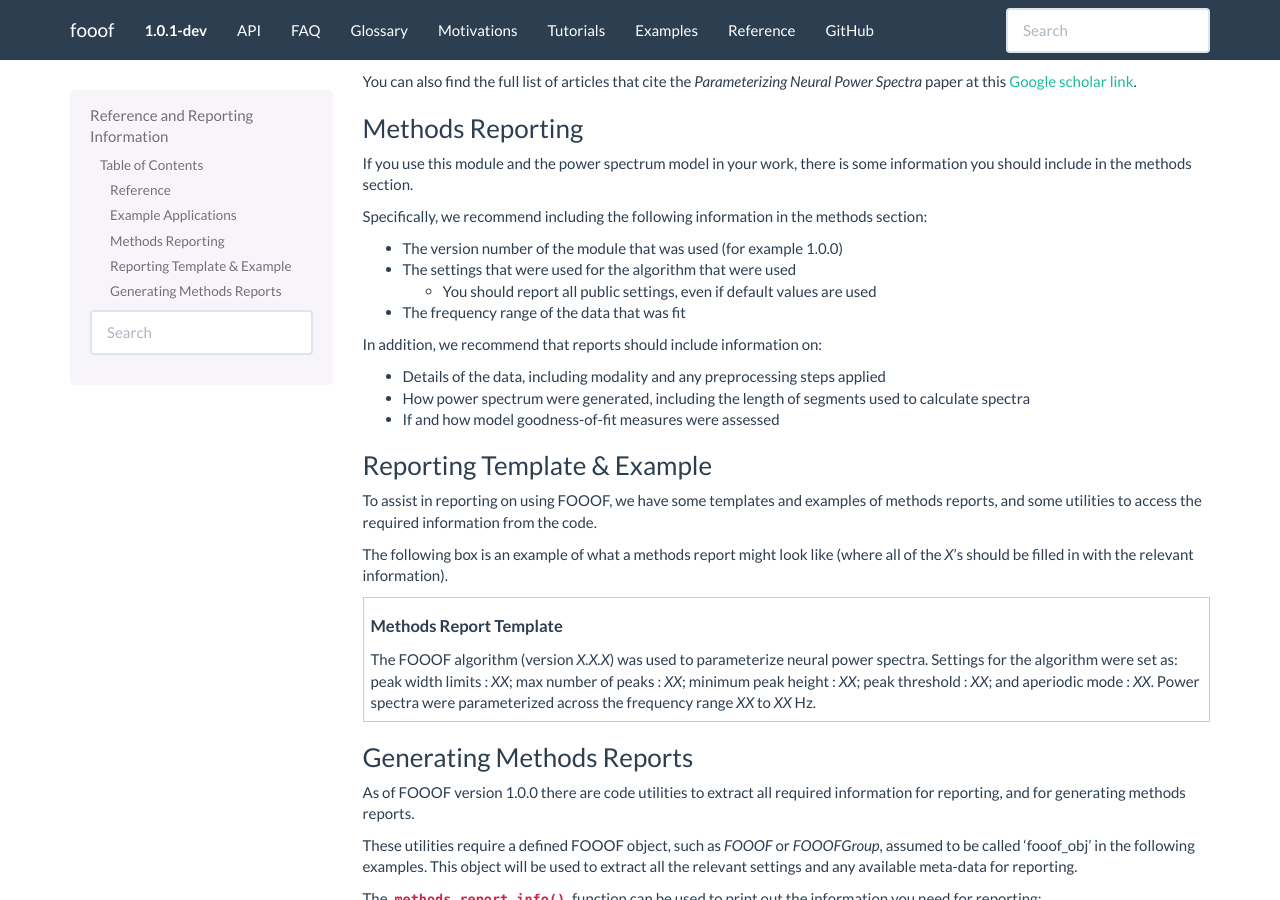
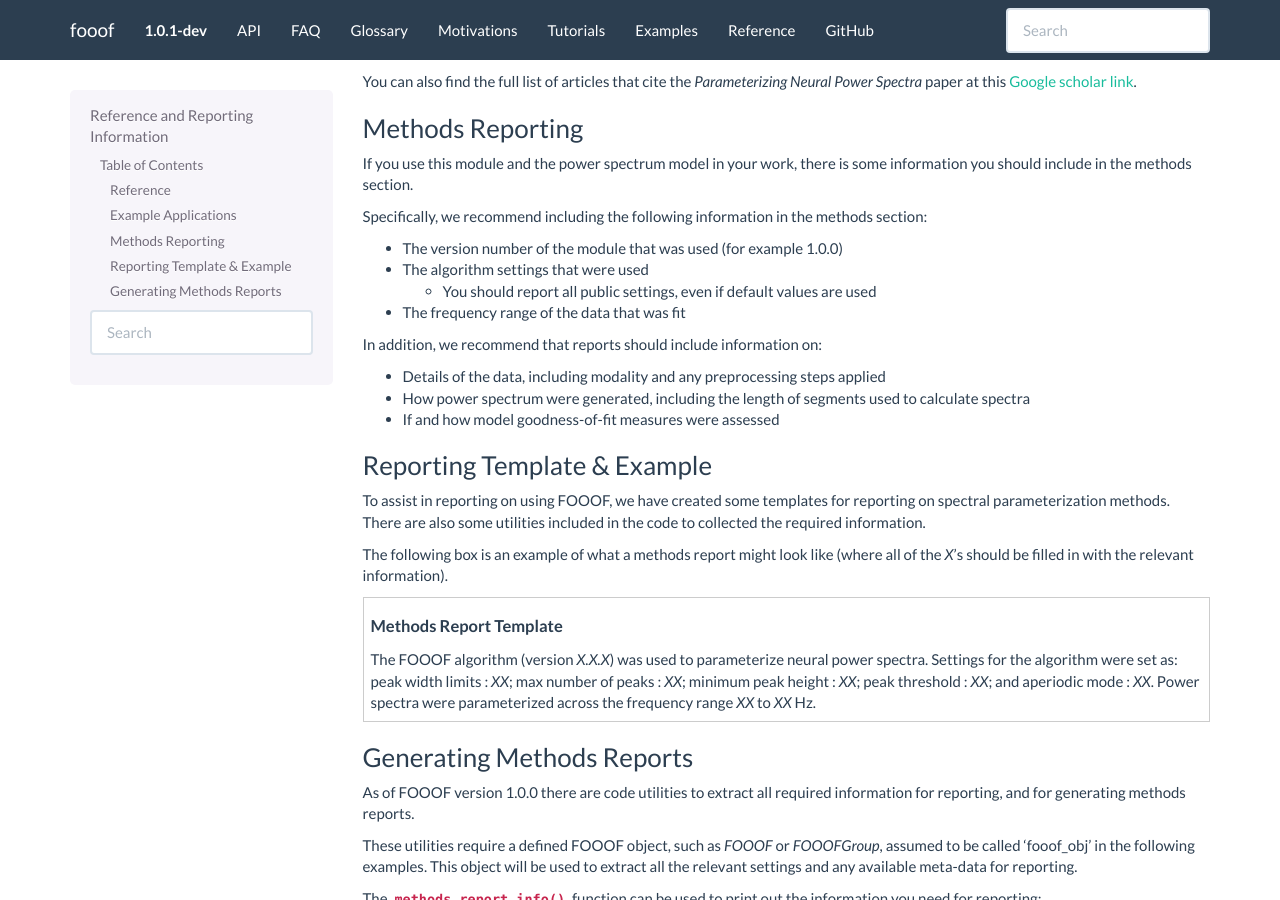
Before and after one commit to fooof-tools/fooof, a Sphinx documentation site: the page built from doc/reference.rst, in a window 1280 px wide and 900 px high, scrolled down 657 px. Built offline with Sphinx 7.4.7, drawn with Linux system fonts in a browser that asks for light colours; pages that are not in the unit, such as notebooks, are missing from menus.

Commit message:
fix phrasing

```diff
--- a/doc/reference.rst
+++ b/doc/reference.rst
@@ -40,7 +40,7 @@
 Specifically, we recommend including the following information in the methods section:
 
 - The version number of the module that was used (for example 1.0.0)
-- The settings that were used for the algorithm that were used
+- The algorithm settings that were used
 
   - You should report all public settings, even if default values are used
 - The frequency range of the data that was fit
@@ -54,7 +54,7 @@
 Reporting Template & Example
 ~~~~~~~~~~~~~~~~~~~~~~~~~~~~
 
-To assist in reporting on using FOOOF, we have some templates and examples of methods reports, and some utilities to access the required information from the code.
+To assist in reporting on using FOOOF, we have created some templates for reporting on spectral parameterization methods. There are also some utilities included in the code to collected the required information.
 
 The following box is an example of what a methods report might look like (where all of the *X*'s should be filled in with the relevant information).
 
```
